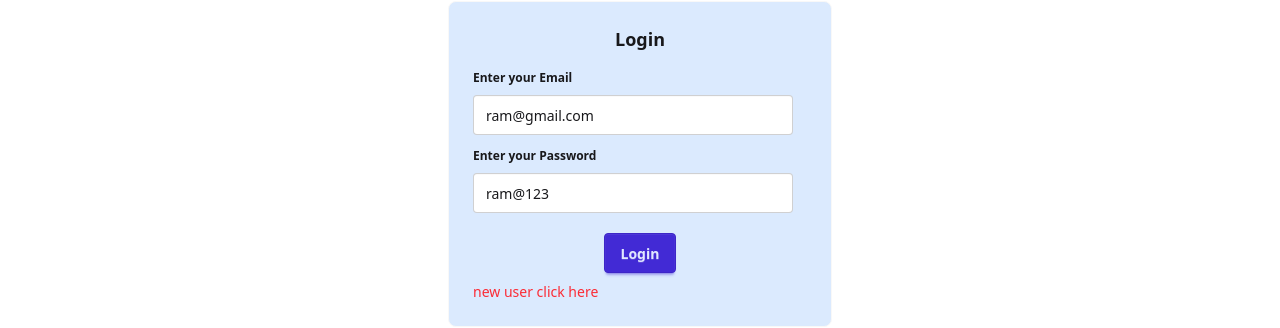
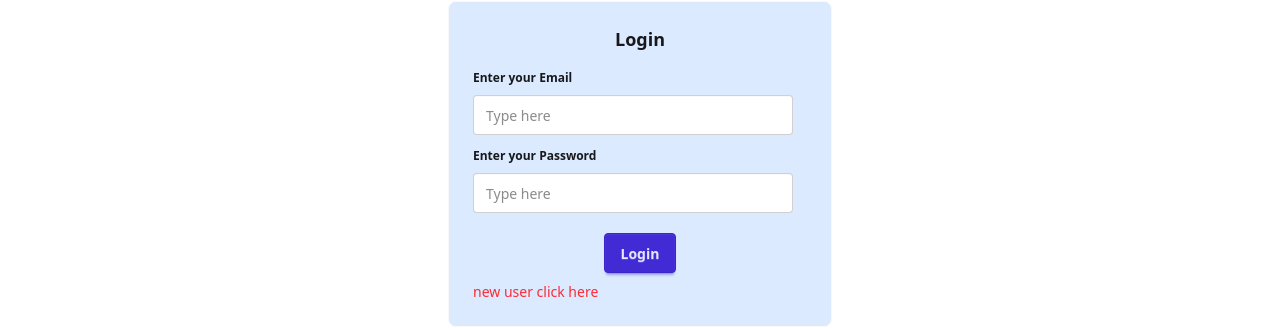
Before and after one commit to ramesh-perabattula/DevConnect, a React (Vite) app: page /login in a window 1280 px wide. Shown: the part 163-491 px from the top of the page. Built offline with nearby package versions, Linux system fonts and the light colour scheme; no server answers.

Commit message:
removed debugs

```diff
--- a/src/components/Body.jsx
+++ b/src/components/Body.jsx
@@ -21,8 +21,7 @@ const Body = () => {
         dispatch(addUser(null));
         navigate("/login");
       }
-      console.log(err);
-     }
+      }
   }
 
   useEffect(()=>{
--- a/src/components/Connections.jsx
+++ b/src/components/Connections.jsx
@@ -42,8 +42,7 @@ const Connections = () => {
     const getConnections=async()=>{
         try{
             const res= await axios.get(BASE_URL+"/user/connections",{withCredentials:true});
-            console.log(res)
-            dispatch(addConnections(res.data.data));
+             dispatch(addConnections(res.data.data));
         }catch(err){
             console.log(err);
         }
--- a/src/components/EditCard.jsx
+++ b/src/components/EditCard.jsx
@@ -30,8 +30,7 @@ const EditCard = ({user}) => {
             },3000);
     }catch(err){
         setError(err);
-        console.log(err.response.data);
-    }
+     }
    }
   return (
      <>
--- a/src/components/Login.jsx
+++ b/src/components/Login.jsx
@@ -5,8 +5,8 @@ import { addUser } from '../utils/userSlice';
 import { useNavigate } from 'react-router-dom';
 import { BASE_URL } from '../utils/constants';
 const Login = () => {
-    const [email,setEmail]=useState("ram@gmail.com");
-    const [password,setPassword]=useState("ram@123");
+    const [email,setEmail]=useState("");
+    const [password,setPassword]=useState("");
     const[firstName,setFirstName]=useState("");
     const[lastName,setLastName]=useState("");
     const[isLoginForm,setIsLoginForm]=useState(true);
@@ -18,8 +18,7 @@ const Login = () => {
             const result = await axios.post(BASE_URL+"/auth/login",{
                 email,password
             },{withCredentials:true});
-            console.log(result.data);
-            dispatch(addUser(result.data))
+             dispatch(addUser(result.data))
             return navigate('/feed');
          }catch(err){
             setError(err?.response?.data?.message||"something went wrong")
--- a/src/components/Requests.jsx
+++ b/src/components/Requests.jsx
@@ -69,8 +69,7 @@ const Requests = () => {
   const getRequests=async ()=>{
     try{
       const res=await axios.get(BASE_URL+"/user/requests/received",{withCredentials:true});
-      console.log(res);
-      dispatch(addRequests(res.data.data));
+       dispatch(addRequests(res.data.data));
     }catch(err){
       console.log(err);
     }
```
